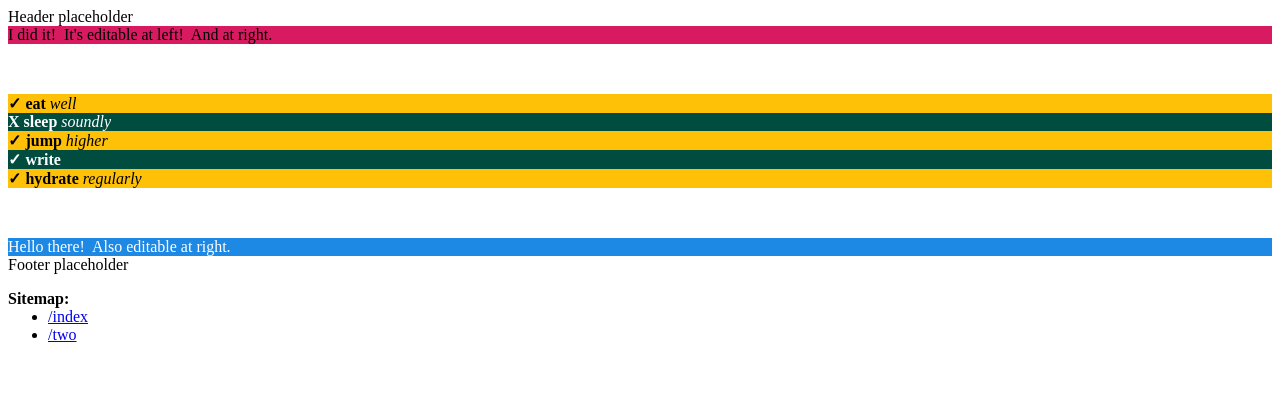
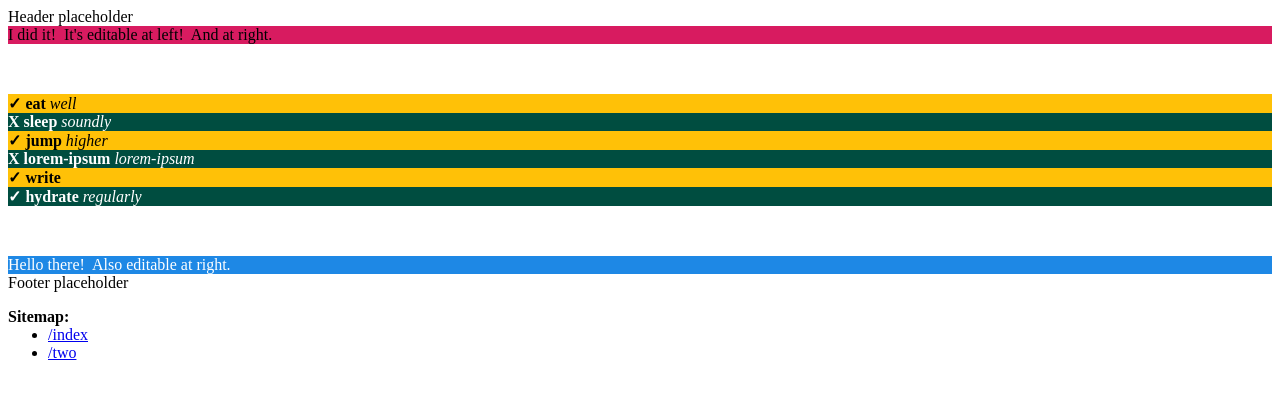
Before and after one commit to stackbit-projects/majestic-artichoke-a867b, a Jekyll site: the page built from pages/advanced/index.md, in a window 1280 px wide. Shown: the top 399 px of the page. Built offline with Jekyll 4.4.1, drawn with Linux system fonts in a browser that asks for light colours.

Commit message:
index.md: Multiple updates: * updated accomplishments in sections * updated __metadata in accomplishments * updated how in accomplishments * updated task in accomplishments * updated done in accomplishments

```diff
--- a/pages/advanced/index.md
+++ b/pages/advanced/index.md
@@ -13,6 +13,9 @@ sections:
       - task: jump
         done: true
         how: higher
+      - task: lorem-ipsum
+        done: false
+        how: lorem-ipsum
       - task: write
         done: true
       - task: hydrate
```
